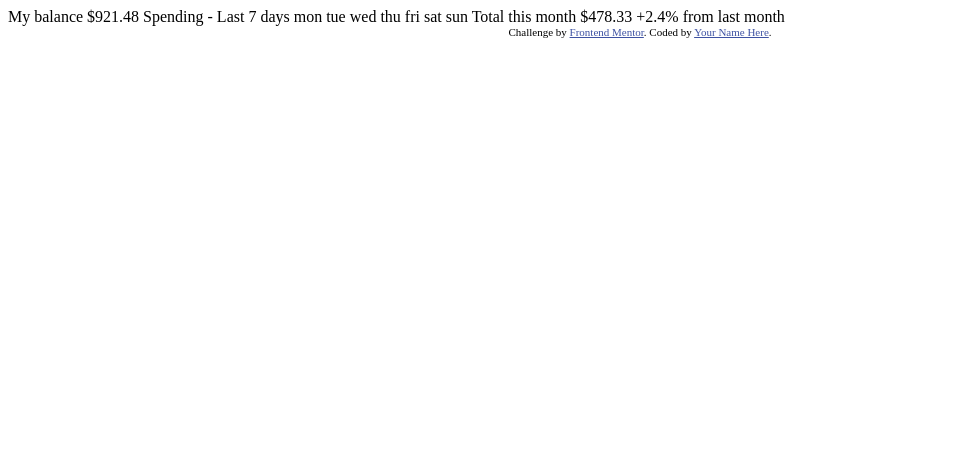
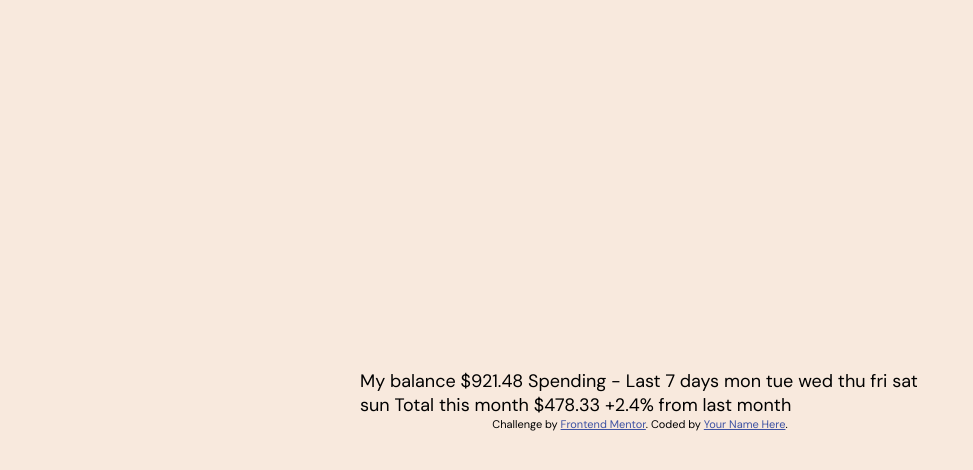
Before and after one commit to LucasAndrade912/expenses-chart-component, a Vue app: page / in a window 1280 px wide. Shown: the top 470 px of the page, without its empty margins (0-973 px from the left). Built offline with nearby package versions, Linux system fonts and the light colour scheme.

Commit message:
add global styles

```diff
--- /dev/null
+++ b/src/assets/global.css
@@ -0,0 +1,33 @@
+@import url('https://fonts.googleapis.com/css2?family=DM+Sans:ital,opsz,wght@0,9..40,100..1000;1,9..40,100..1000&display=swap');
+
+* {
+  margin: 0;
+  padding: 0;
+  border: 0;
+  box-sizing: border-box;
+  font-family: "DM Sans", sans-serif;
+  font-weight: 400;
+}
+
+:root {
+  --soft-red: #ec775f;
+  --cyan: #76b5bc;
+  --dark-brown: #382314;
+  --medium-brown: #93867b;
+  --cream: #f8e9dd;
+  --very-pale-oragen: #fffaf5;
+}
+
+body {
+  font-size: 1.125rem;
+  width: 100%;
+  height: 100vh;
+  display: flex;
+  justify-content: center;
+  align-items: center;
+  background-color: var(--cream);
+}
+
+#app {
+  width: 560px;
+}
--- a/src/main.js
+++ b/src/main.js
@@ -1,3 +1,5 @@
+import '@/assets/global.css'
+
 import { createApp } from 'vue'
 import App from './App.vue'
 
```
